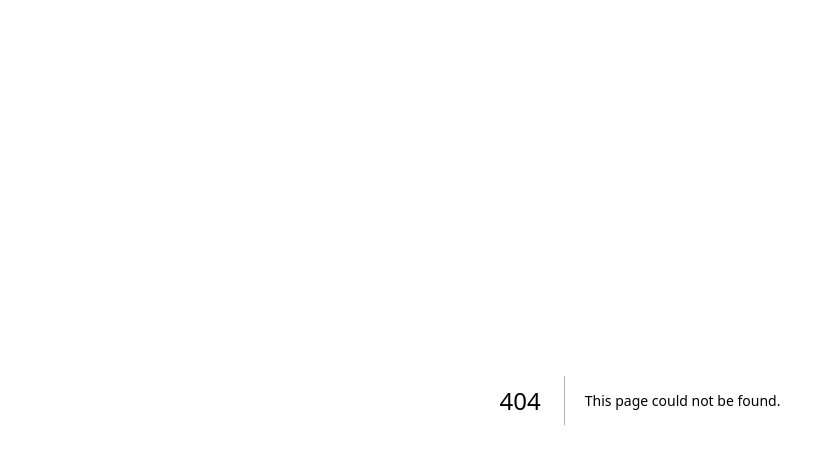
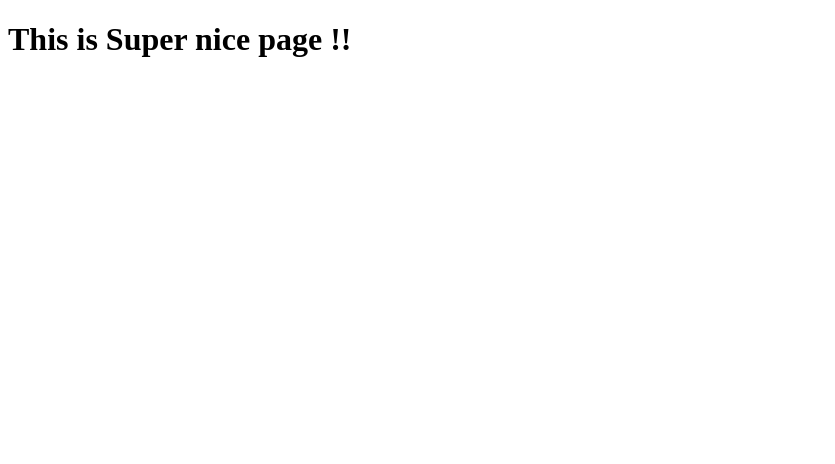
Before and after one commit to capmahin/Hello-next, a Next.js app: page /nicepage in a window 1280 px wide. Before the commit this address had no page. Shown: the top 464 px of the page, without its empty margins (0-835 px from the left). Built offline with nearby package versions, Linux system fonts and the light colour scheme.

Commit message:
Create pa new page nicepage.tsx

```diff
--- /dev/null
+++ b/pages/nicepage.tsx
@@ -0,0 +1,5 @@
+export default function Home() {
+    return (
+      <h1>This is Super nice page !!</h1>
+    )
+  }
```
